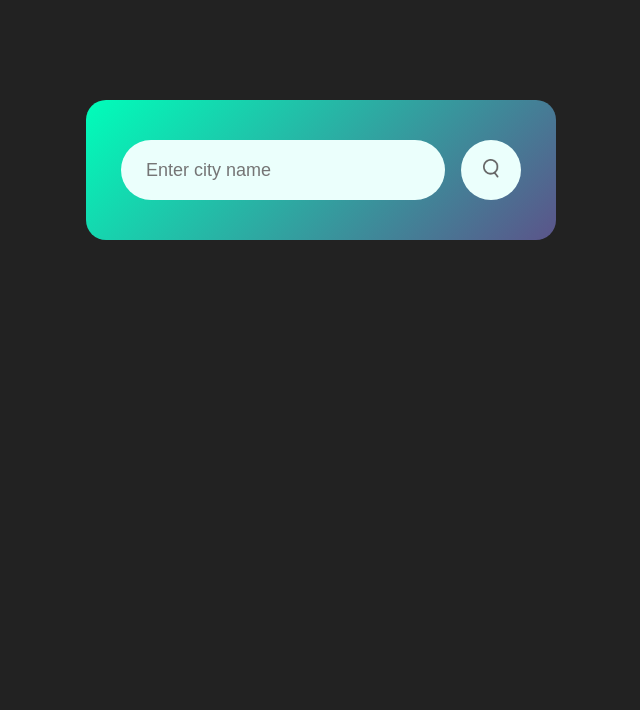
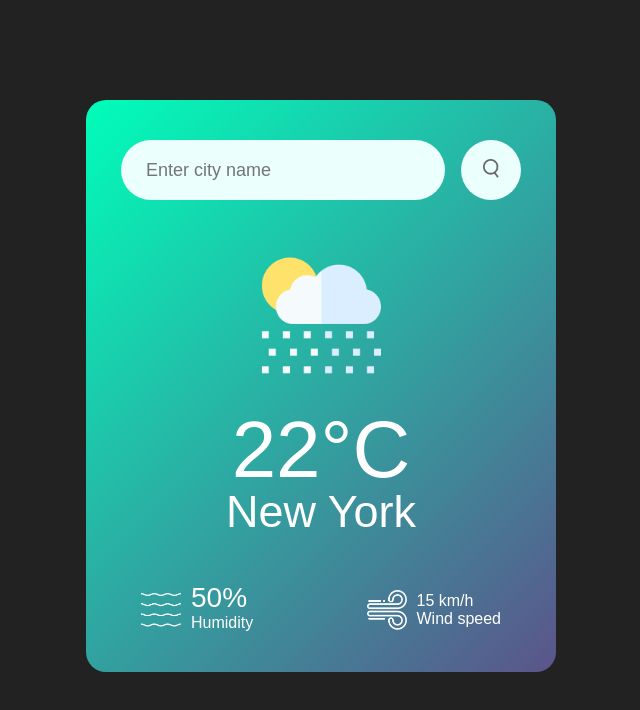
Before and after one commit to mprusac/weather-app, a plain HTML site: page index.html in a window 1280 px wide. Shown: the whole page, without its empty margins (319-959 px from the left). Drawn offline with Linux system fonts and the light colour scheme.

Commit message:
Uređen vizualni izgled komponenti za vjetar i vlažnost

```diff
--- a/index.html
+++ b/index.html
@@ -12,6 +12,28 @@
         <input type="text" placeholder="Enter city name" spellcheck = "false">
         <button><img src="images/search.png" alt="Search button icon"></button>
       </div>
+      <div class="weather">
+        <img src="images/rain.png" alt="Rain icon" class = "weather-icon">
+        <h1 class="temp">22°C</h1>
+        <h2 class="city">New York</h2>
+        <div class="details">
+          <div class="col">
+            <img src="images/humidity.png" alt="Humidity icon">
+            <div class="div">
+              <p class="humidity">50%</p>
+              <p>Humidity</p>
+            </div>
+          </div>
+
+          <div class="col">
+            <img src="images/wind.png" alt="Wind icon">
+            <div class="div">
+              <p class="Wind">15 km/h</p>
+              <p>Wind speed</p>
+            </div>
+          </div>
+        </div>
+      </div>
     </div>
 
 
--- a/style.css
+++ b/style.css
@@ -56,5 +56,45 @@ body {
 
 .search button img {
   width: 16px;
+}
 
+.weather-icon {
+  width: 170px;
+  margin-top: 30px;
 }
+
+.weather h1 {
+  font-size: 80px;
+  font-weight: 500;
+}
+
+.weather h2 {
+  font-size: 45px;
+  font-weight: 400;
+  margin-top: -10px;
+}
+
+.details {
+  display: flex;
+  align-items: center;
+  justify-content: space-between;
+  padding: 0 20px;
+  margin-top: 50px;
+}
+
+.col {
+  display: flex;
+  align-items: center;
+  text-align: left;
+}
+
+.col img {
+  width: 40px;
+  margin-right: 10px;
+}
+
+.humidity,
+.wind {
+  font-size: 28px;
+  margin-top: -6px;
+}
```
